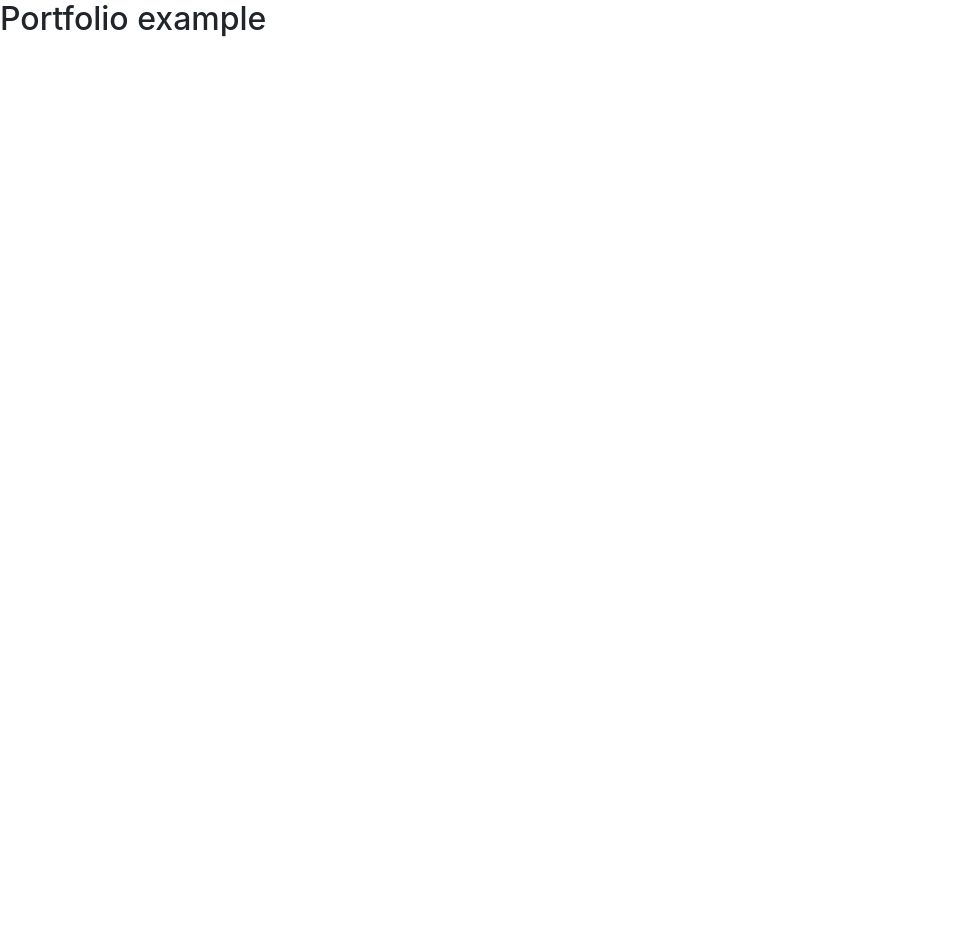
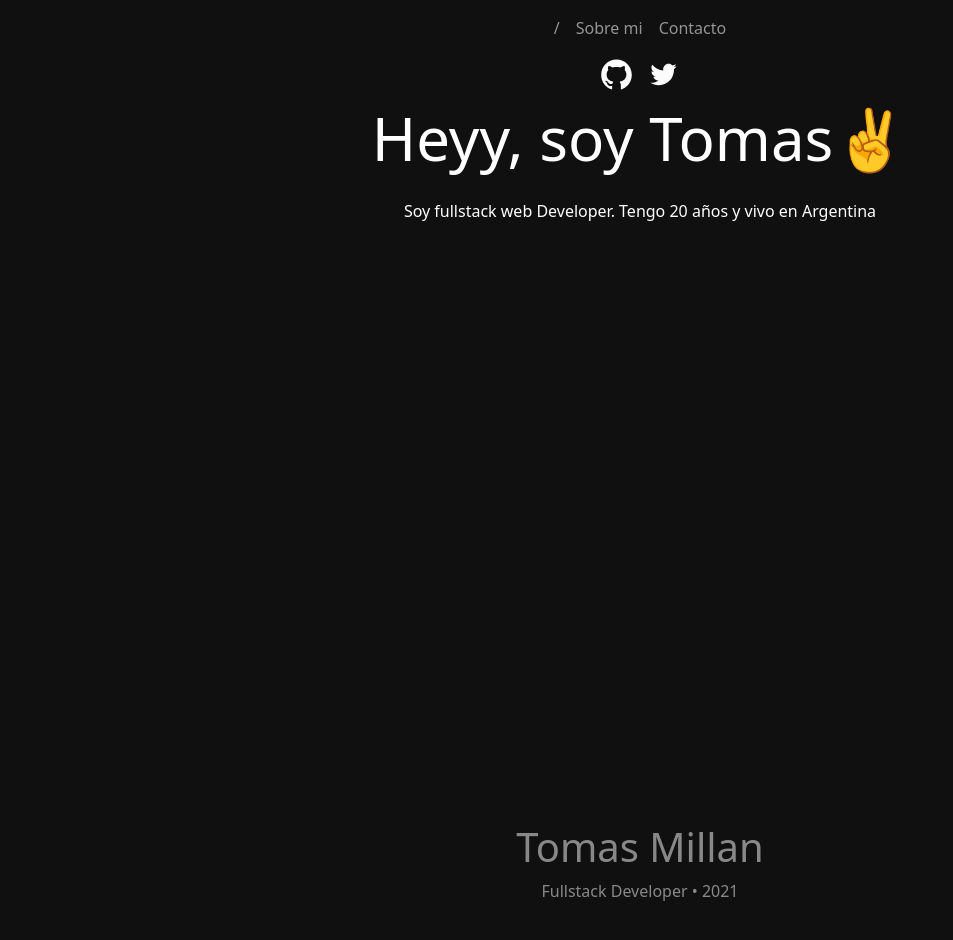
Before and after one commit to ptzt/Portfolio-Project, a React (Create React App) app: page / in a window 1280 px wide. Shown: the top 940 px of the page, without its empty margins (0-953 px from the left). Before the commit the page ends 800 px from the top, so only its background shows below. Built offline with nearby package versions, Linux system fonts and the light colour scheme.

Commit message:
Base del proyecto

```diff
--- a/package.json
+++ b/package.json
@@ -6,9 +6,12 @@
     "@testing-library/jest-dom": "^5.12.0",
     "@testing-library/react": "^11.2.6",
     "@testing-library/user-event": "^12.8.3",
-    "bootstrap": "^4.6.0",
+    "bootstrap": "^5.1.1",
     "react": "^17.0.2",
+    "react-bootstrap": "^2.0.0-rc.0",
     "react-dom": "^17.0.2",
+    "react-helmet": "^6.1.0",
+    "react-icons": "^4.3.1",
     "react-scripts": "4.0.3",
     "web-vitals": "^1.1.1"
   },
--- a/src/App.js
+++ b/src/App.js
@@ -1,11 +1,18 @@
 import './App.css';
 import "bootstrap/dist/css/bootstrap.min.css";
+import {Helmet} from 'react-helmet'
+import Navb from './components/navbar'
+import Main from './components/main'
 
 function App() {
   return (
-    <h2>
-      Portfolio example
-    </h2>
+    <div>
+      <helmet>
+        <style>{'body{background-color:#101010;}'}</style>
+      </helmet>
+      <Navb/>
+      <Main/>
+    </div>
   );
 }
 
--- /dev/null
+++ b/src/components/main.jsx
@@ -0,0 +1,27 @@
+import React from 'react'
+import {AiFillGithub} from 'react-icons/ai'
+import {TiSocialTwitter} from 'react-icons/ti'
+import '../style/main.css'
+
+
+
+function Main() {
+    return(
+        <body className= 'mn' >
+            <header>
+            <button type="button" id="button"><AiFillGithub size={35}/></button>
+            <button type="button" id="button"><TiSocialTwitter size={35}/></button>
+            </header>
+
+            <p className = "p1">Heyy, soy Tomas✌️</p>
+            <p className="p2">Soy fullstack web Developer. Tengo 20 años y vivo en Argentina</p>
+
+            <footer className="footer">
+            <h1>Tomas Millan</h1>
+            <p>Fullstack Developer • 2021</p>
+            </footer>
+        </body>
+    )
+}
+
+export default Main;
--- /dev/null
+++ b/src/components/navbar.jsx
@@ -0,0 +1,18 @@
+import React from 'react'
+import {Navbar , Container, Nav} from 'react-bootstrap'
+import "../style/navbar.css"
+function Navb() {
+    return(
+        <Navbar classname = "navbar" variant="dark">
+        <Container>
+        <Nav className="me-auto">
+          <Nav.Link href="#home">/</Nav.Link>
+          <Nav.Link href="#home">Sobre mi</Nav.Link>
+          <Nav.Link href="#features">Contacto</Nav.Link>
+        </Nav>
+        </Container>
+      </Navbar>
+    )
+}
+
+export default Navb;
--- /dev/null
+++ b/src/style/main.css
@@ -0,0 +1,31 @@
+.mn{
+    text-align: center;
+}
+
+.p1 {
+    font-size: 50px;
+    color: white;
+    font-size: 60px;
+}
+
+.p2{
+    font-size: 40;
+    color: white;
+}
+
+#button {
+    color: #040404;
+    -webkit-filter: invert(100%);
+    filter: invert(100%);
+    border: black;
+}
+
+.footer {
+    opacity: 50%;
+    clear:both;
+    position: relative;
+    height: 200px;
+    margin-top: 600px;
+    color:white;
+
+}
--- /dev/null
+++ b/src/style/navbar.css
@@ -0,0 +1,7 @@
+.navbar{
+    background-color: #101010;
+}
+
+.me-auto{
+    margin: auto;
+}
```
Also changed, not shown: 2 other files (tests, documents, lock files or other folders).
